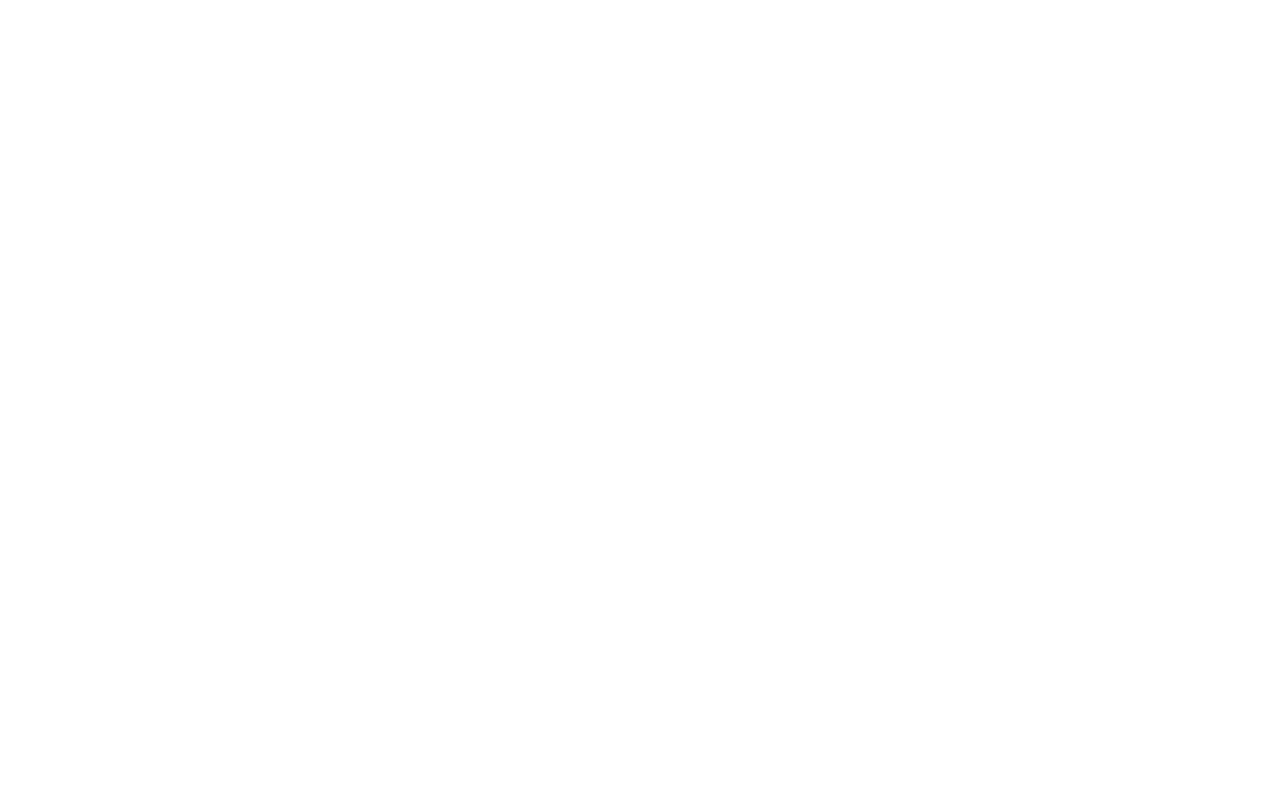
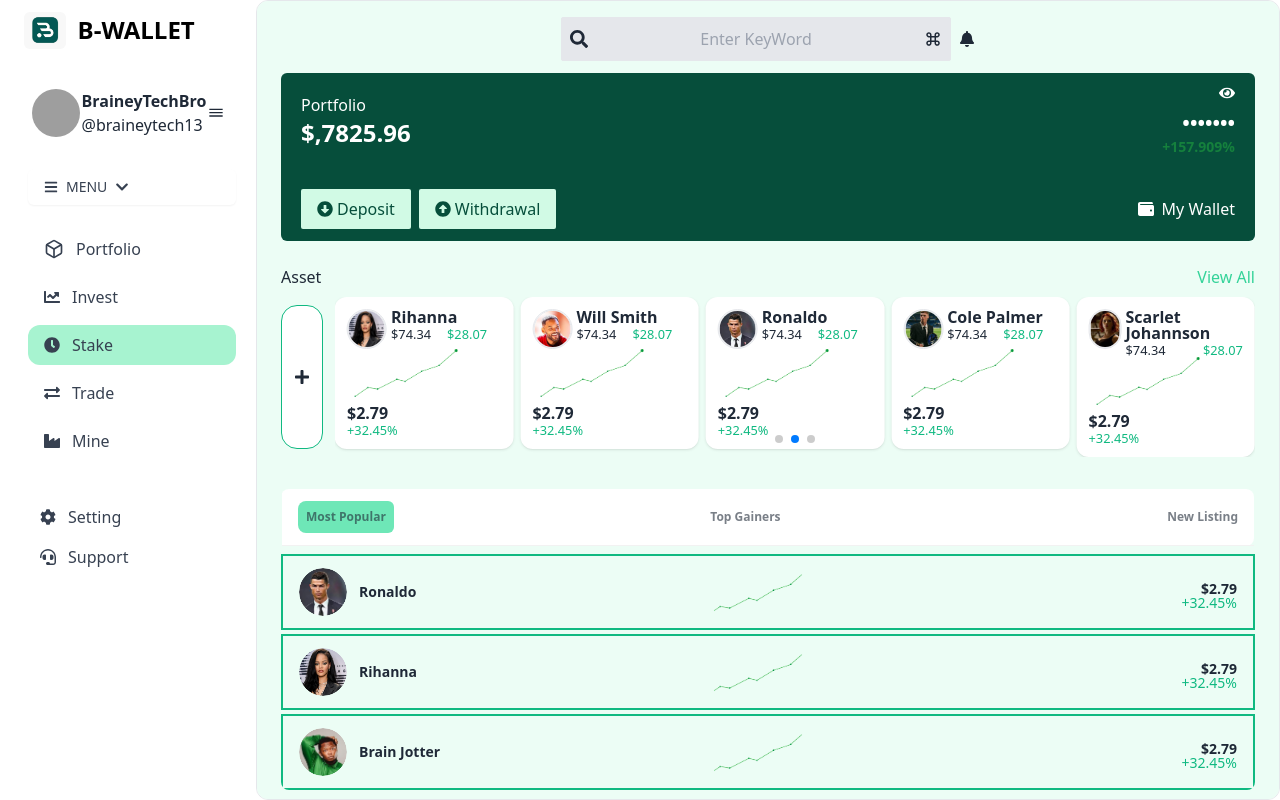
Before and after one commit to Dev-Ruqoyah/star-network, a React (Create React App) app: page /Stake in a window 1280 px wide. Before the commit this address had no page. Built offline with nearby package versions, Linux system fonts and the light colour scheme; grey boxes are pictures that could not be loaded.

Commit message:
updating

```diff
--- a/src/App.js
+++ b/src/App.js
@@ -1,7 +1,8 @@
 import React from 'react';
 import { BrowserRouter as Router, Routes, Route } from 'react-router-dom';
 import Dashboard from './Pages/Dashboard';
-import Invest from './Pages/invest'; // Ensure correct path and case
+import Invest from './Pages/invest';
+import Stake from './Pages/Stake';
 import CelebrityDetail from './Components/CelebrityDetails'; // Ensure correct path
 import { CelebritiesProvider } from './Components/CelebrityContex'; // Correct import path
 import { celebrities } from './Components/CelebrityData'; // Import your celebrity data
@@ -14,6 +15,7 @@
           <Routes>
             <Route path="/" element={<Dashboard />} />
             <Route path="/invest/*" element={<Invest />} />
+            <Route path="/Stake" element={<Stake />} />
             <Route path="/celebrity/:id" element={<CelebrityDetail />} />
           </Routes>
         </div>
--- a/src/Components/CelebrityData.js
+++ b/src/Components/CelebrityData.js
@@ -71,7 +71,7 @@
         chartData: [15, 25, 35] // Example data for bar chart
       },
       {
-        id: 6,
+        id: 7,
         name: "Brain Jotter",
         image: brainjotter,
         details: "This is the full detail of Celebrity Four.",
@@ -81,7 +81,7 @@
         chartData: [15, 25, 35] // Example data for bar chart
       },
         {
-        id: 7,
+        id: 8,
         name: "Cole Palmer",
         image: colepalmer,
         details: "This is the full detail of Celebrity Two.",
@@ -91,7 +91,7 @@
         chartData: [15, 25, 35] // Example data for bar chart
       },
         {
-        id: 8,
+        id: 9,
         name: "Davido",
         image: willsmith,
         details: "Davido is a prominent Nigerian singer and songwriter   Lorem ipsum dolor sit amet, consectetur adipisicing elit. Nihil provident quas recusandae architecto iure. Saepe nesciunt, sit temporibus atque exercitationem sequi at in, eum magni totam perferendis voluptate nam deserunt!",
--- a/src/Components/dropdown.js
+++ b/src/Components/dropdown.js
@@ -1,18 +1,13 @@
 import React, { useState } from 'react';
-import { Link } from 'react-router-dom'; // Import Link for routing
+import { NavLink } from 'react-router-dom'; // Use NavLink for active styling
 import { FaBars, FaChartLine, FaClock, FaExchangeAlt, FaIndustry, FaCog, FaHeadset, FaChevronDown, FaChevronUp } from 'react-icons/fa';
 import { FiBox } from 'react-icons/fi';
 
 const DropdownMenu = () => {
   const [isOpen, setIsOpen] = useState(true);
-  const [activePage, setActivePage] = useState('Dashboard');
 
   const toggleDropdown = () => {
     setIsOpen(!isOpen);
-  };
-
-  const handlePageChange = (page) => {
-    setActivePage(page);
   };
 
   return (
@@ -34,82 +29,61 @@
             tabIndex="-1"
           >
             <div className="py-1 flex flex-col gap-2 w-full" role="none">
-              <Link
+              <NavLink
                 to="/"
-                className={`text-gray-700 px-4 py-2 text-md flex items-center rounded-xl hover:bg-emerald-500 hover:text-black ${
-                  activePage === 'Dashboard' ? 'bg-emerald-200' : ''
-                }`}
-                onClick={() => handlePageChange('Dashboard')}
+                className={({ isActive }) => `text-gray-700 px-4 py-2 text-md flex items-center rounded-xl hover:bg-emerald-500 hover:text-black ${isActive ? 'bg-emerald-200' : ''}`}
               >
                 <FiBox className="mr-3 text-xl md:block" />
                 <span className="md:hidden lg:block">Portfolio</span>
-              </Link>
-              <Link
+              </NavLink>
+              <NavLink
                 to="/invest"
-                className={`text-gray-700 px-4 py-2 text-md flex items-center rounded-xl hover:bg-emerald-500 hover:text-black ${
-                  activePage === 'Invest' ? 'bg-emerald-200' : ''
-                }`}
-                onClick={() => handlePageChange('Invest')}
+                className={({ isActive }) => `text-gray-700 px-4 py-2 text-md flex items-center rounded-xl hover:bg-emerald-500 hover:text-black ${isActive ? 'bg-emerald-200' : ''}`}
               >
                 <FaChartLine className="mr-3 md:block" />
                 <span className="md:hidden lg:block">Invest</span>
-              </Link>
-              <Link
+              </NavLink>
+              <NavLink
                 to="/stake"
-                className={`text-gray-700 px-4 py-2 text-md flex items-center rounded-xl hover:bg-emerald-500 hover:text-black ${
-                  activePage === 'Stake' ? 'bg-emerald-200' : ''
-                }`}
-                onClick={() => handlePageChange('Stake')}
+                className={({ isActive }) => `text-gray-700 px-4 py-2 text-md flex items-center rounded-xl hover:bg-emerald-500 hover:text-black ${isActive ? 'bg-emerald-200' : ''}`}
               >
                 <FaClock className="mr-3 md:block" />
                 <span className="md:hidden lg:block">Stake</span>
-              </Link>
-              <Link
+              </NavLink>
+              <NavLink
                 to="/trade"
-                className={`text-gray-700 px-4 py-2 text-md flex items-center rounded-xl hover:bg-emerald-500 hover:text-black ${
-                  activePage === 'Trade' ? 'bg-emerald-200' : ''
-                }`}
-                onClick={() => handlePageChange('Trade')}
+                className={({ isActive }) => `text-gray-700 px-4 py-2 text-md flex items-center rounded-xl hover:bg-emerald-500 hover:text-black ${isActive ? 'bg-emerald-200' : ''}`}
               >
                 <FaExchangeAlt className="mr-3 md:block" />
                 <span className="md:hidden lg:block">Trade</span>
-              </Link>
-              <Link
+              </NavLink>
+              <NavLink
                 to="/mine"
-                className={`text-gray-700 px-4 py-2 text-md flex items-center rounded-xl hover:bg-emerald-500 hover:text-black ${
-                  activePage === 'Mine' ? 'bg-emerald-200' : ''
-                }`}
-                onClick={() => handlePageChange('Mine')}
+                className={({ isActive }) => `text-gray-700 px-4 py-2 text-md flex items-center rounded-xl hover:bg-emerald-500 hover:text-black ${isActive ? 'bg-emerald-200' : ''}`}
               >
                 <FaIndustry className="mr-3 md:block" />
                 <span className="md:hidden lg:block">Mine</span>
-              </Link>
+              </NavLink>
             </div>
           </div>
         )}
       </div>
 
       <div className="settings flex flex-col justify-end w-full">
-        <Link
+        <NavLink
           to="/settings"
-          className={`text-gray-700 px-4 py-2 text-md flex items-center rounded-xl hover:bg-emerald-500 hover:text-black ${
-            activePage === 'Settings' ? 'bg-emerald-200' : ''
-          }`}
-          onClick={() => handlePageChange('Settings')}
+          className={({ isActive }) => `text-gray-700 px-4 py-2 text-md flex items-center rounded-xl hover:bg-emerald-500 hover:text-black ${isActive ? 'bg-emerald-200' : ''}`}
         >
           <FaCog className="mr-3 md:block" />
           <span className="md:hidden lg:block">Setting</span>
-        </Link>
-        <Link
+        </NavLink>
+        <NavLink
           to="/support"
-          className={`text-gray-700 px-4 py-2 text-md flex items-center rounded-xl hover:bg-emerald-500 hover:text-black ${
-            activePage === 'Support' ? 'bg-emerald-200' : ''
-          }`}
-          onClick={() => handlePageChange('Support')}
+          className={({ isActive }) => `text-gray-700 px-4 py-2 text-md flex items-center rounded-xl hover:bg-emerald-500 hover:text-black ${isActive ? 'bg-emerald-200' : ''}`}
         >
           <FaHeadset className="mr-3 md:block" />
           <span className="md:hidden lg:block">Support</span>
-        </Link>
+        </NavLink>
       </div>
     </div>
   );
--- a/src/Components/portfolio.js
+++ b/src/Components/portfolio.js
@@ -5,7 +5,7 @@
   FaBell,
   FaEye,
   FaWallet,
-  FaRegArrowAltCircleDown,
+
   FaArrowAltCircleUp,
   FaArrowAltCircleDown,
 } from "react-icons/fa";
@@ -16,10 +16,11 @@
 
 
 const Portfolio = () => {
-  const [isVisible, setIsVisible] = useState(true);
+  const [isVisible, setIsVisible] = useState(false);
 
   const handleToggleVisibility = () => {
     setIsVisible(!isVisible);
+    // localStorage.setItem('isVisible',isVisi)
   };
 
     const [isOpen, setIsOpen] = useState(true);
--- a/src/Components/sidebar.js
+++ b/src/Components/sidebar.js
@@ -1,6 +1,6 @@
 import React from "react";
 import logo from "../images/logo.jpg";
-import { FaBars,FaCog } from 'react-icons/fa';
+
 import { MdDehaze } from 'react-icons/md';
 import DropdownMenu from "./dropdown";
 
--- /dev/null
+++ b/src/Pages/Stake.js
@@ -0,0 +1,26 @@
+import React from "react";
+import Sidebar from "../Components/sidebar";
+import Portfolio from "../Components/portfolio";
+import Celebrity from "../Components/celebrity";
+import PopularListing from "../Components/Populartable";
+import Navbar from "./navbar";
+
+const   Stake = () => {
+  return (
+    <>
+      <div className="grid grid-cols-1 static md:grid-cols-5 overflow-hidden h-screen">
+        <div className="hidden md:block md:basis-1/6 lg:basis-2/6 h-screen">
+          <Sidebar />
+        </div>
+        <div className="bg-emerald-50 col-span-1 md:col-span-4 md:basis-5/6 lg:basis-4/6 border overflow-y-scroll h-full rounded-xl container px-6 py-2">
+          <Portfolio />
+          <Celebrity />
+          <PopularListing />
+        </div>
+        <Navbar/>
+      </div>
+    </>
+  );
+};
+
+export default  Stake;
```
